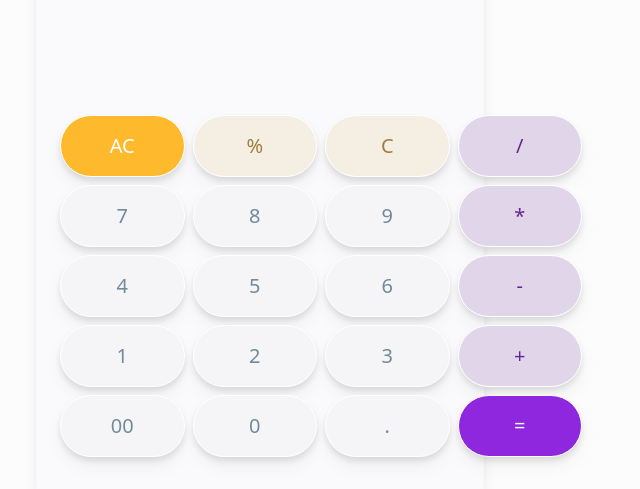
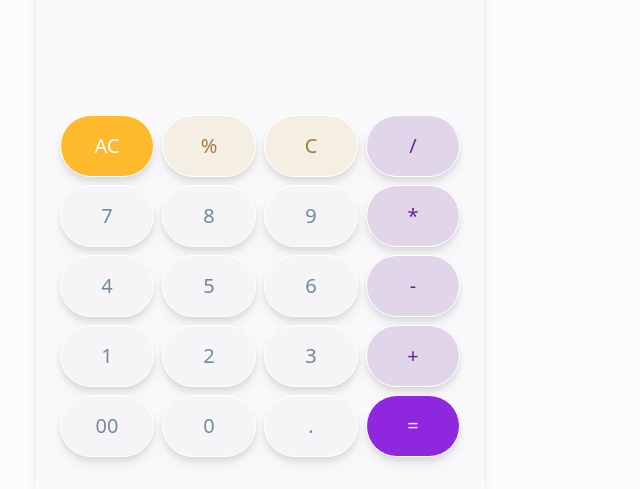
Before and after one commit to shyamgdev/Codsoft, a website built with Vite: page tasks/level-1/task-3/index.html in a window 1280 px wide. Shown: the part 311-800 px from the top of the page, without its empty margins (380-1020 px from the left). Built offline with nearby package versions, Linux system fonts and the light colour scheme.

Commit message:
Fixed some issues

```diff
--- a/tasks/level-1/task-3/index.html
+++ b/tasks/level-1/task-3/index.html
@@ -10,11 +10,11 @@
 
 <body class="overflow-hidden">
   <!-- APP -->
-  <section class="min-w-full min-h-screen max-h-screen bg-[#FCFCFC]">
+  <section class="min-w-full min-h-screen max-h-screen bg-[#FCFCFC] fixed bottom-0">
     <!-- APP CONTAINER -->
     <div class="max-w-md h-screen mx-auto bg-[#FAFAFC] shadow-lg">
       <!-- CALCULATOR -->
-      <div class="px-6 h-full flex flex-col justify-end fixed bottom-0">
+      <div class="px-6 w-full h-full flex flex-col justify-end">
         <!-- CALCULATOR SCREEN -->
         <div class="text-[#58676E] space-y-2">
           <input id="calculator-screen" type="text"
@@ -55,7 +55,7 @@
     const calculatorResult = document.querySelector('#calculator-result');
     const buttons = document.querySelectorAll('button');
     const arithmetic_regex = /[+-/*%]/;
-    const num_regex = /\d/;
+    const num_regex = /^(?:\d+)$/; // /\d/;
     let equal = false;
 
     const calculate = (key) => {
```
